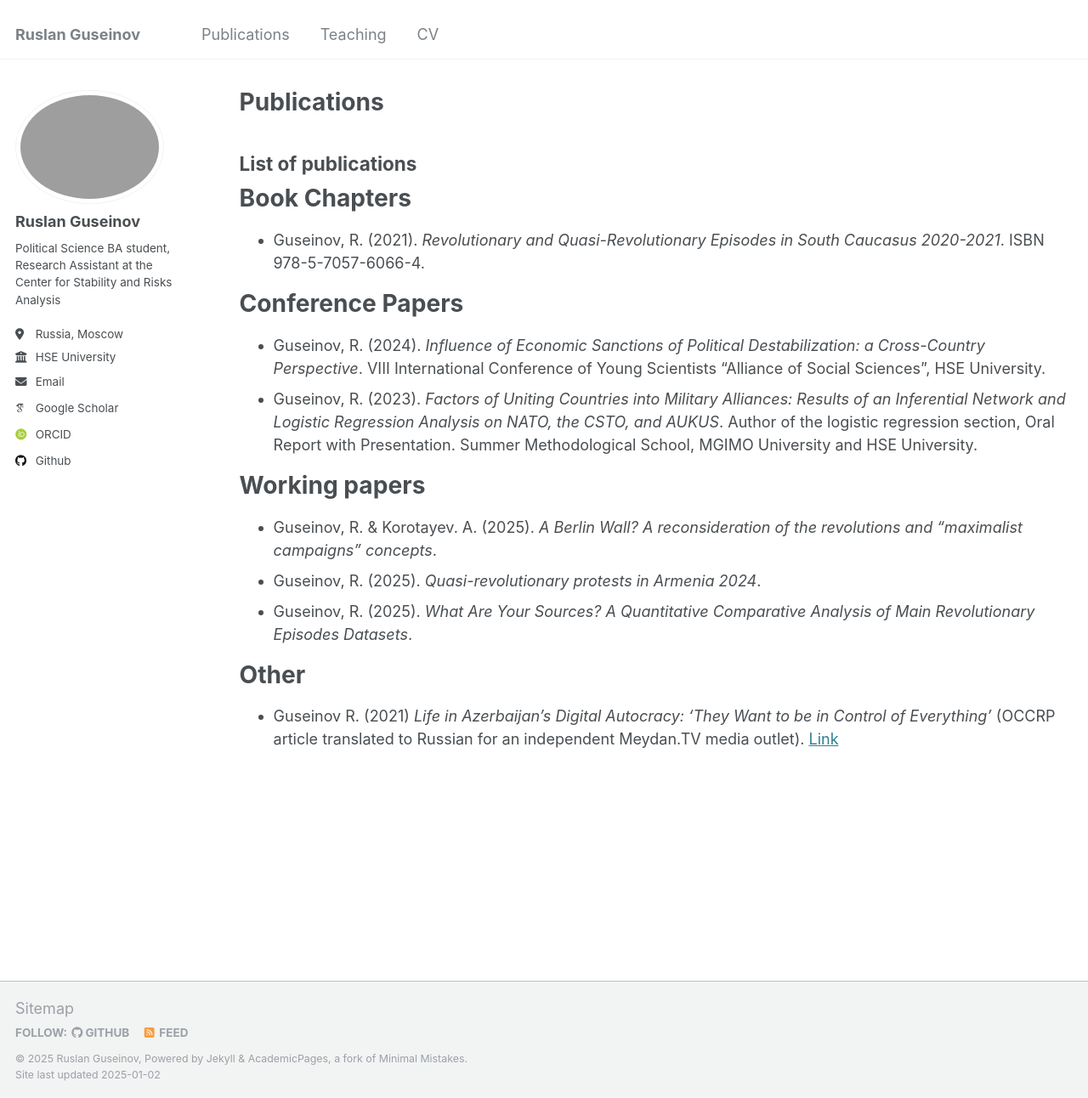
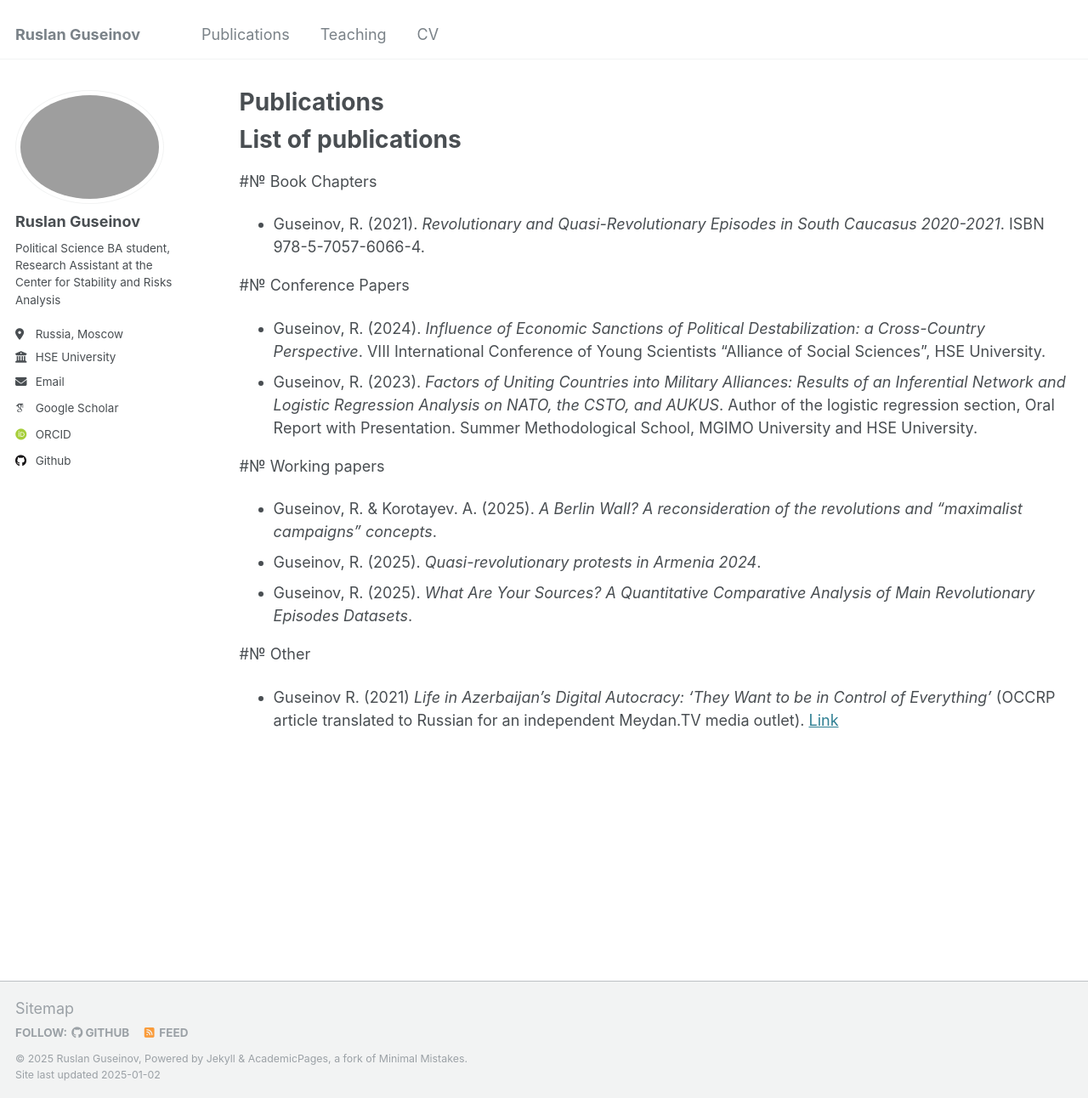
Before and after one commit to rguseinov/rguseinov.github.io, a Jekyll site: the page built from _pages/publications.md, in a window 1280 px wide and 1292 px high. Shown: the whole window at 85% size. Built offline with Jekyll 4.4.1, drawn with Linux system fonts in a browser that asks for light colours; some web fonts are replaced.

```diff
--- a/_pages/publications.md
+++ b/_pages/publications.md
@@ -5,18 +5,18 @@ title: "Publications"
 permalink: /publications/
 ---
 
-## List of publications
-# Book Chapters
+# List of publications
+#№ Book Chapters
 * Guseinov, R. (2021). _Revolutionary and Quasi-Revolutionary Episodes in South Caucasus 2020-2021_. ISBN 978-5-7057-6066-4.
 
-# Conference Papers
+#№ Conference Papers
 * Guseinov, R. (2024). _Influence of Economic Sanctions of Political Destabilization: a Cross-Country Perspective_. VIII International Conference of Young Scientists “Alliance of Social Sciences”, HSE University.
 * Guseinov, R. (2023). _Factors of Uniting Countries into Military Alliances: Results of an Inferential Network and Logistic Regression Analysis on NATO, the CSTO, and AUKUS_. Author of the logistic regression section, Oral Report with Presentation. Summer Methodological School, MGIMO University and HSE University.
 
-# Working papers
+#№ Working papers
 * Guseinov, R. & Korotayev. A. (2025). _A Berlin Wall? A reconsideration of the revolutions and “maximalist campaigns” concepts_.
 * Guseinov, R. (2025). _Quasi-revolutionary protests in Armenia 2024_.
 * Guseinov, R. (2025). _What Are Your Sources? A Quantitative Comparative Analysis of Main Revolutionary Episodes Datasets_.
 
-# Other
+#№ Other
 * Guseinov R. (2021) _Life in Azerbaijan’s Digital Autocracy: ‘They Want to be in Control of Everything’_ (OCCRP article translated to Russian for an independent Meydan.TV media outlet). [Link](https://www.meydan.tv/ru/article/zhizn-v-azerbajdzhanskoj-informacionnoj-avtokratii-oni-hotyat-kontrolirovat-vse/)
```
